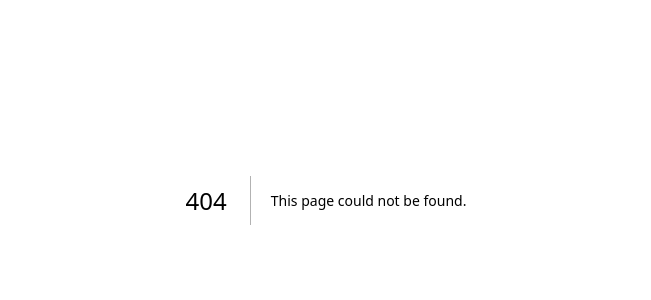
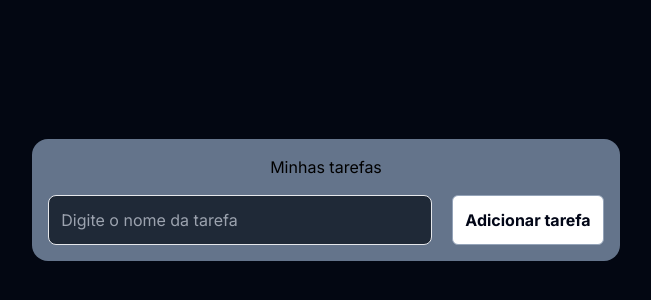
Before and after one commit to AltamiroF-22/next-testing-env, a Next.js app: page /tdd in a window 1280 px wide. Before the commit this address had no page. Shown: the part 200-500 px from the top of the page, without its empty margins (314-965 px from the left). Built offline with nearby package versions, Linux system fonts and the light colour scheme.

Commit message:
TDD jest 1

```diff
--- /dev/null
+++ b/src/app/tdd/page.tsx
@@ -0,0 +1,21 @@
+"use client"
+
+import { ButtonComponent } from "@/components/Button";
+
+export default function Todos() {
+  return (
+    <div className="w-screen h-screen bg-gray-950 grid place-content-center">
+      <div className="p-4 bg-slate-500 rounded-2xl">
+        <h1 className="text-center mb-4">Minhas tarefas</h1>
+       <div className="flex gap-5">
+       <input
+          type="text"
+          placeholder="Digite o nome da tarefa"
+          className="rounded-lg p-3 min-w-96 bg-gray-800 text-gray-100 outline-none border"
+        />
+        <ButtonComponent onClick={()=> console.log(2)} value="Adicionar tarefa"/>
+       </div>
+      </div>
+    </div>
+  );
+}
--- a/src/components/Button.tsx
+++ b/src/components/Button.tsx
@@ -7,7 +7,7 @@ export function ButtonComponent({ onClick, value }: ButtonProps) {
   return (
     <button
       onClick={onClick}
-      className="p-3 min-w-11 select-none bg-white text-slate-950 font-bold border-slate-400 border rounded-md"
+      className="p-3 min-w-11 select-none duration-100 bg-white text-slate-950 font-bold border-slate-400 hover:bg-gray-500 hover:text-slate-200 border rounded-md"
     >
       {value}
     </button>
```
Also changed, not shown: 1 other file (tests, documents, lock files or other folders).
